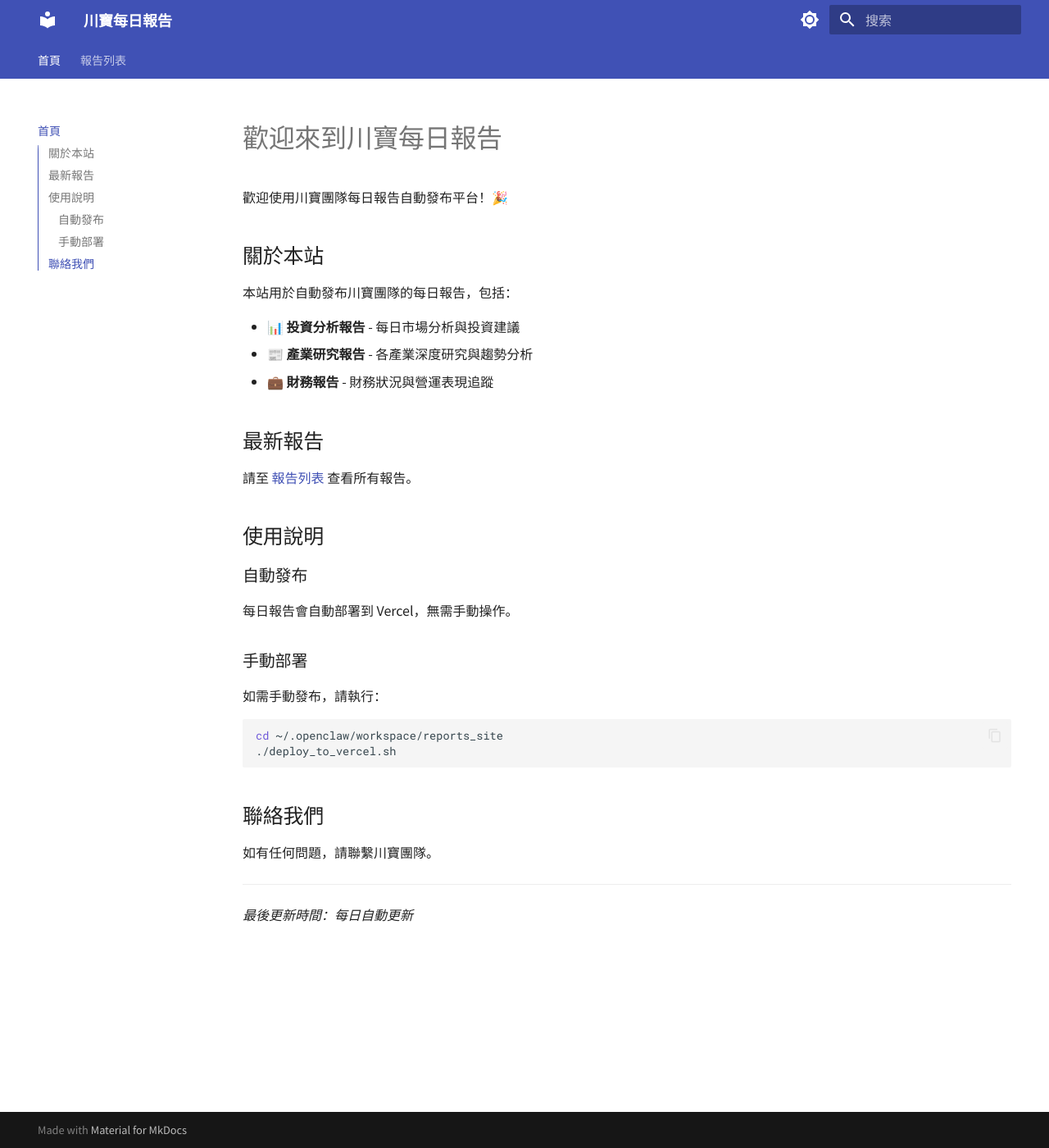
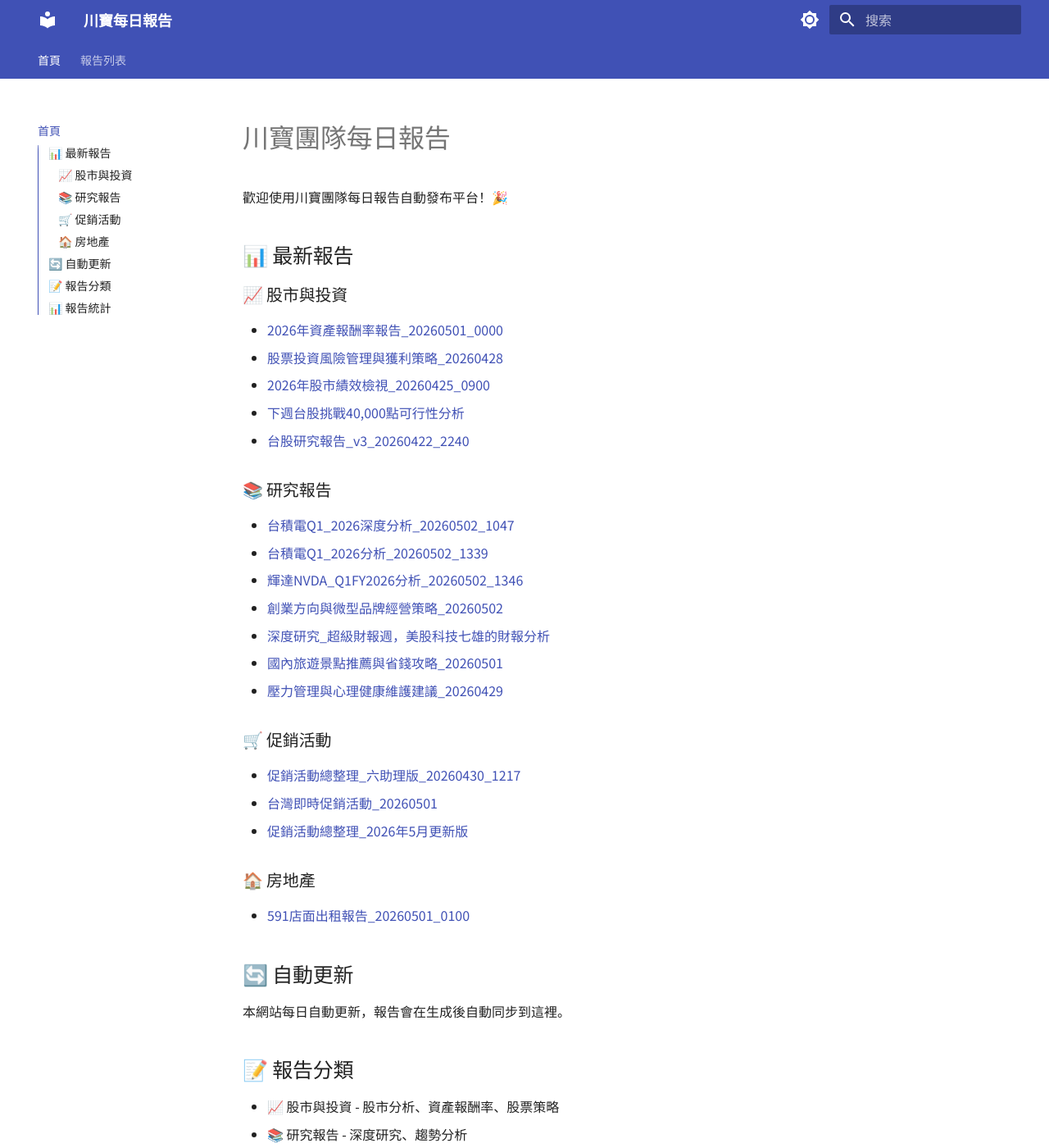
Before and after one commit to hkaiyen/daily-reports, an MkDocs documentation site: the page built from docs/index.md, in a window 1280 px wide and 1400 px high. Shown: the whole window at 82% size. Built offline with MkDocs 1.6.1 and Material for MkDocs 9.7.7, drawn with Linux system fonts in a browser that asks for light colours; some of the changed text lies outside the part shown.

Commit message:
更新首頁：新增今日報告連結

````diff
--- a/docs/index.md
+++ b/docs/index.md
@@ -1,35 +1,52 @@
-# 歡迎來到川寶每日報告
+# 川寶團隊每日報告
 
 歡迎使用川寶團隊每日報告自動發布平台！🎉
 
-## 關於本站
+## 📊 最新報告
 
-本站用於自動發布川寶團隊的每日報告，包括：
+### 📈 股市與投資
+- [2026年資產報酬率報告_20260501_0000](reports/股市/2026年資產報酬率報告_20260501_0000/)
+- [股票投資風險管理與獲利策略_20260428](reports/股市/股票投資風險管理與獲利策略_20260428/)
+- [2026年股市績效檢視_20260425_0900](reports/股市/2026年股市績效檢視_20260425_0900/)
+- [下週台股挑戰40,000點可行性分析](reports/股市/下週台股挑戰40,000點可行性分析/)
+- [台股研究報告_v3_20260422_2240](reports/股市/台股研究報告_v3_20260422_2240/)
 
-- 📊 **投資分析報告** - 每日市場分析與投資建議
-- 📰 **產業研究報告** - 各產業深度研究與趨勢分析
-- 💼 **財務報告** - 財務狀況與營運表現追蹤
+### 📚 研究報告
+- [台積電Q1_2026深度分析_20260502_1047](reports/研究/台積電Q1_2026深度分析_20260502_1047/)
+- [台積電Q1_2026分析_20260502_1339](reports/研究/台積電Q1_2026分析_20260502_1339/)
+- [輝達NVDA_Q1FY2026分析_20260502_1346](reports/研究/輝達NVDA_Q1FY2026分析_20260502_1346/)
+- [創業方向與微型品牌經營策略_20260502](reports/研究/創業方向與微型品牌經營策略_20260502/)
+- [深度研究_超級財報週，美股科技七雄的財報分析](reports/研究/深度研究_超級財報週，美股科技七雄的財報分析/)
+- [國內旅遊景點推薦與省錢攻略_20260501](reports/研究/國內旅遊景點推薦與省錢攻略_20260501/)
+- [壓力管理與心理健康維護建議_20260429](reports/研究/壓力管理與心理健康維護建議_20260429/)
 
-## 最新報告
+### 🛒 促銷活動
+- [促銷活動總整理_六助理版_20260430_1217](reports/促銷/促銷活動總整理_六助理版_20260430_1217/)
+- [台灣即時促銷活動_20260501](reports/促銷/台灣即時促銷活動_20260501/)
+- [促銷活動總整理_2026年5月更新版](reports/促銷/促銷活動總整理_2026年5月更新版/)
 
-請至 [報告列表](./reports/index.md) 查看所有報告。
+### 🏠 房地產
+- [591店面出租報告_20260501_0100](reports/研究/591店面出租報告_20260501_0100/)
 
-## 使用說明
+## 🔄 自動更新
 
-### 自動發布
-每日報告會自動部署到 Vercel，無需手動操作。
+本網站每日自動更新，報告會在生成後自動同步到這裡。
 
-### 手動部署
-如需手動發布，請執行：
+## 📝 報告分類
 
-```bash
-cd ~/.openclaw/workspace/reports_site
-./deploy_to_vercel.sh
-```
+- 📈 股市與投資 - 股市分析、資產報酬率、股票策略
+- 📚 研究報告 - 深度研究、趨勢分析
+- 🛒 促銷活動 - 最新優惠、母親節檔期
+- 🏠 房地產 - 591店面出租報告
 
-## 聯絡我們
+## 📊 報告統計
 
-如有任何問題，請聯繫川寶團隊。
+| 分類 | 數量 |
+|------|------|
+| 📈 股市 | 20份 |
+| 📚 研究 | 53份 |
+| 🛒 促銷 | 7份 |
+| 🏠 房地產 | 1份 |
 
 ---
-*最後更新時間：每日自動更新*
+*最後更新時間：2026-05-02*
````
